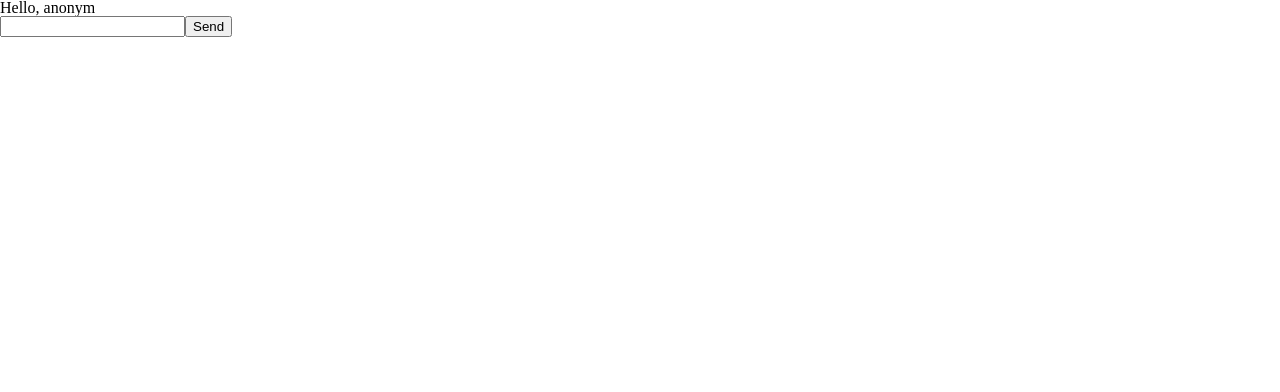
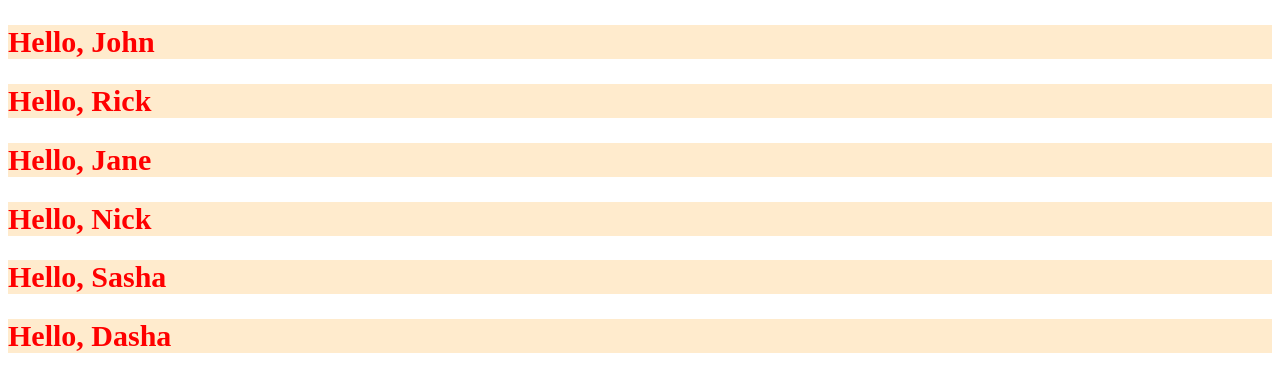
Before and after one commit to freshcodeAlice/pfm-2023-react-welcome, a React (Create React App) app: page / in a window 1280 px wide. Shown: the top 392 px of the page. Built offline with nearby package versions, Linux system fonts and the light colour scheme.

Commit message:
refactor Aloha to class + dynamic render

```diff
--- a/src/App.js
+++ b/src/App.js
@@ -1,14 +1,6 @@
 import React from 'react';
-import Aloha from './components/Aloha';
-import Light from './components/Light';
-import Octopus from './components/Octopus';
-import Tree from './components/Tree';
-import Timer from './components/Timer';
-import Scene from './components/Scene';
-import Counter from './components/Counter';
-import UserForm from './components/UserForm';
-import Greeting from './components/Greeting';
-import './reset.css';
+import AlohaPage from './pages/AlohaPage';
+// import './reset.css';
 
 class App extends React.Component { // Parent component (батьківська компонента)
     constructor(props) {
@@ -27,9 +19,7 @@ class App extends React.Component { // Parent component (батьківська
       render() {
         return (
           <section>
-            {/* <button onClick={this.changeRender}>Change render</button>
-            <p>Timer is {this.state.render ? 'render' : 'off render'}</p> */}
-           <Greeting />
+           <AlohaPage />
           </section>
 
         )
--- a/src/components/Aloha/index.js
+++ b/src/components/Aloha/index.js
@@ -1,24 +1,32 @@
 import React from 'react';
 import './style.css';
 
-function Aloha (props) { //Child component (дочірня компонента)
-    // props is an object, read only
+class Aloha extends React.Component {
+    constructor(props) {
+        super(props);
+        this.state = {
+            isGreeting: true
+        }
+    }
 
-    const name = props.name;
-    // МИ НЕ МОЖЕМО МІНЯТИ ПРОПСИ
-    // ПРОПСИ ІММУТАБЕЛЬНІ
+    clickHandler = () => {
+        this.setState({
+            isGreeting: !this.state.isGreeting
+        })
+    }
 
-   //  props.name = "Jack";  -- Error! Компонента не може змінювати пропси
 
-    return <h2 className="red-big-text">Hello, {name}</h2>
+    render() {
+        const hreetingText = this.state.isGreeting ? 'Hello' : 'Bye';
+        return (<h2
+            className="red-big-text"
+            onClick={this.clickHandler}
+            >
+                {hreetingText}, {this.props.name}
+                </h2>
+        )
+    }
+
 }
 
 export default Aloha;
-
-/*
-props - це вхідні дані
-Властивості компоненти
-
-При надсиланні нових пропсів компонента функціональна перевикликається, повертає новий реакт-елемент і реакт порівнює віртуальне дерево та реальне - чи змінилося щось в об'єктах і чи потребуємо ми перестворити нативний елемент
-
-*/
--- /dev/null
+++ b/src/pages/AlohaPage/index.js
@@ -0,0 +1,23 @@
+import React, { Component } from 'react';
+import Aloha from '../../components/Aloha';
+
+class AlohaPage extends Component {
+    constructor(props) {
+        super(props);
+        this.state = {
+            users: ['John', 'Rick', 'Jane', 'Nick', 'Sasha', 'Dasha']
+        }
+    }
+
+    mapUsers = () => this.state.users.map(user => <Aloha name={user} />)
+
+    render() {
+        return (
+            <section>
+                {this.mapUsers()}
+            </section>
+        );
+    }
+}
+
+export default AlohaPage;
```
